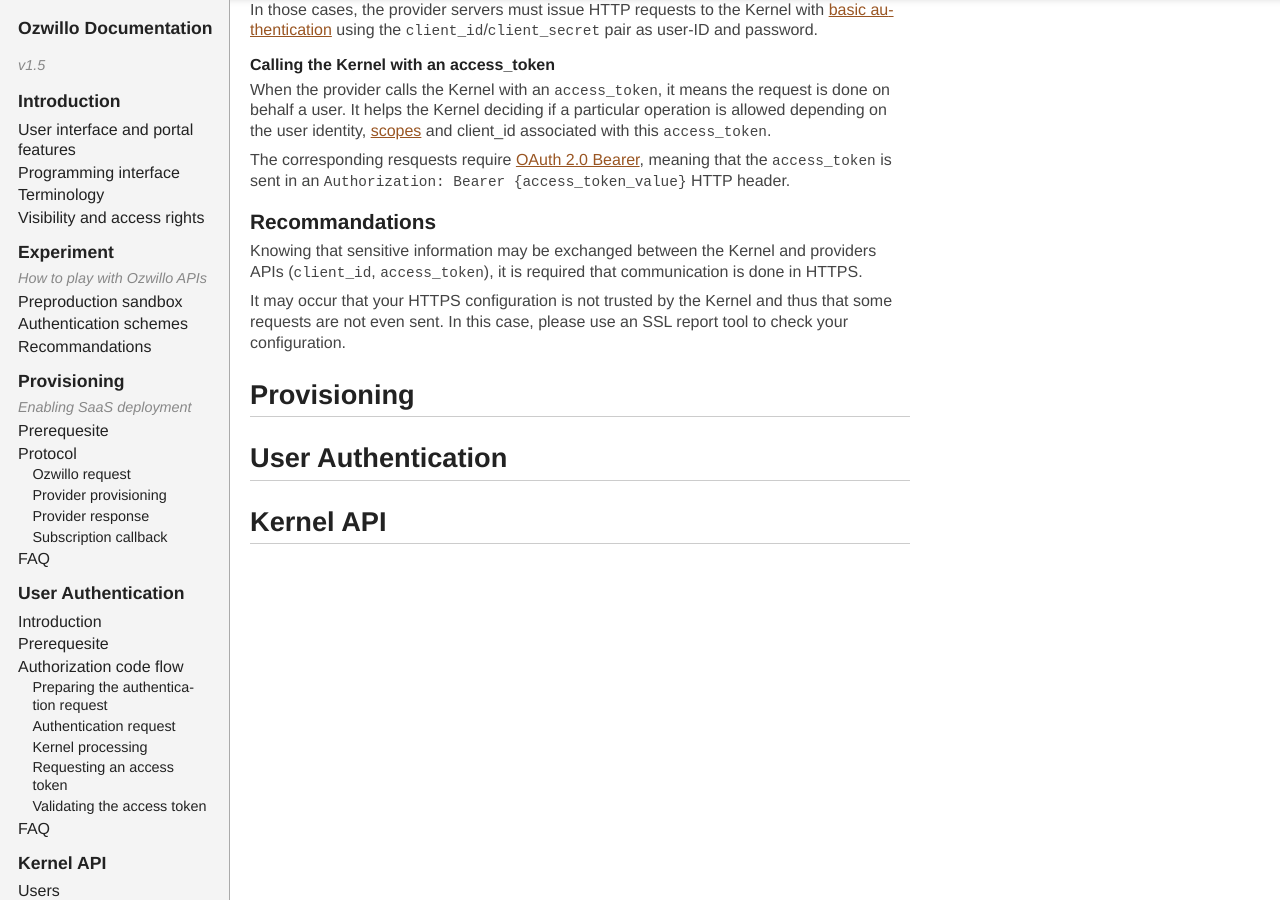
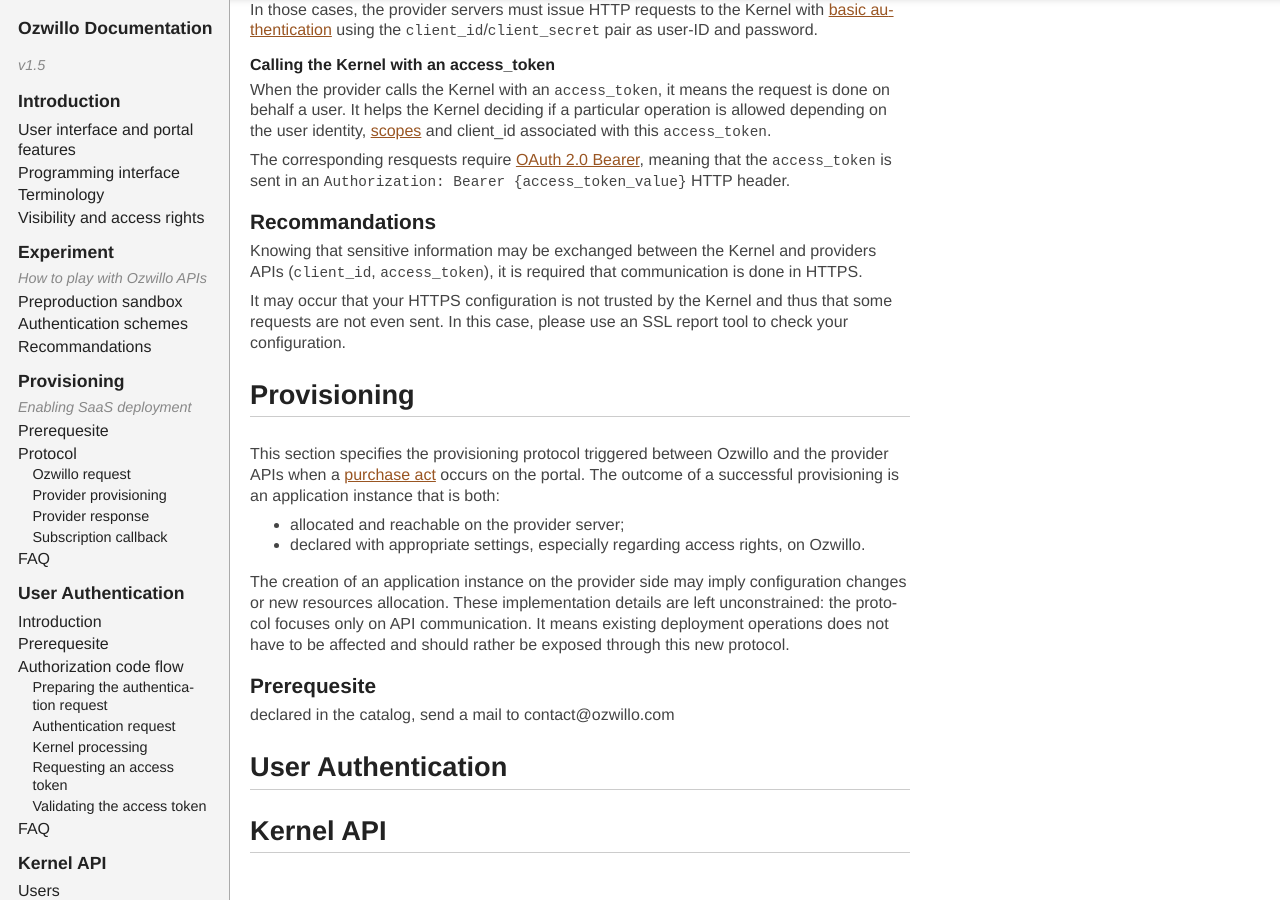
Before and after one commit to ozwillo/ozwillo-doc, a Jekyll site: the page built from index.html, in a window 1280 px wide and 900 px high, scrolled down 3781 px. Built offline with Jekyll 4.4.1, drawn with Linux system fonts in a browser that asks for light colours; nearby versions of some CDN libraries; library files that are not in the unit come from our copies.

Commit message:
start provisioning

```diff
--- a/_includes/1-introduction.md
+++ b/_includes/1-introduction.md
@@ -68,7 +68,7 @@
   <dd>a system that allows users to: find services that are publicly available and add them to their desktops, or find applications that are instantiable through provisioning. The store is the visible surface of the catalog;</dd>
   <dt>Store entry</dt>
   <dd>A visible application or a visible service (but not an application instance, whose visible surface is always a service);</dd>
-  <dt>Purchase act</dt>
+  <dt id="def-purchase-act">Purchase act</dt>
   <dd>The act of requesting the installation of a story entry (charged or free), done by a portal end user.</dd>
 </dl>
 
--- a/_includes/3-provisioning.md
+++ b/_includes/3-provisioning.md
@@ -1,2 +1,15 @@
 ## Provisioning
 {: #ref-3}
+
+This section specifies the provisioning protocol triggered between Ozwillo and the provider APIs when a [purchase act](#def-purchase-act) occurs on the portal. The outcome of a successful provisioning is an application instance that is both:
+
+- allocated and reachable on the provider server;
+- declared with appropriate settings, especially regarding access rights, on Ozwillo.
+
+The creation of an application instance on the provider side may imply configuration changes or new resources allocation. These implementation details are left unconstrained: the protocol focuses only on API communication. It means existing deployment operations does not have to be affected and should rather be exposed through this new protocol.
+
+
+### Prerequesite
+{: #ref-3-1}
+
+declared in the catalog, send a mail to contact@ozwillo.com
```
